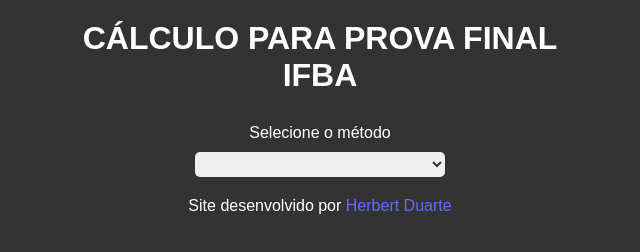
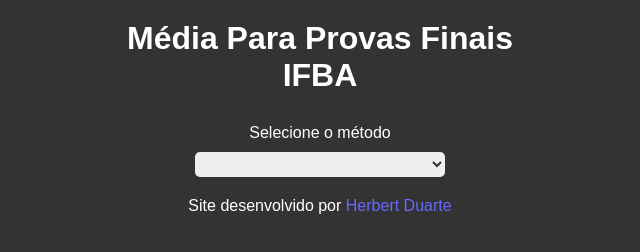
Before and after one commit to HerbertDuarte/final, a plain HTML site: page index.html in a window 1280 px wide. Shown: the whole page, without its empty margins (320-960 px from the left). Drawn offline with Linux system fonts and the light colour scheme.

Commit message:
Update index.html

```diff
--- a/index.html
+++ b/index.html
@@ -11,7 +11,7 @@
 
   <main>
 
-    <h1>CÁLCULO PARA PROVA FINAL<br>IFBA</h1>
+    <h1>Média Para Provas Finais<br>IFBA</h1>
 
     <section class="selecao">
 
```
